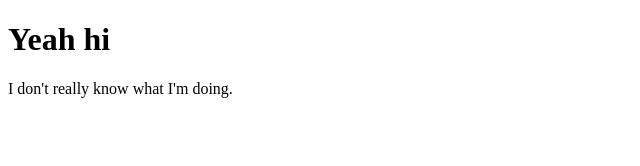
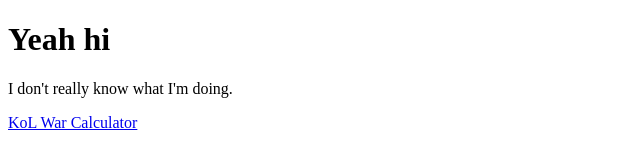
Before and after one commit to almightyJanitor/almightyJanitor.github.io, a plain HTML site: page index.html in a window 1280 px wide. Shown: the whole page, without its empty margins (0-640 px from the left). Drawn offline with Linux system fonts and the light colour scheme.

Commit message:
Update index.html

```diff
--- a/index.html
+++ b/index.html
@@ -3,5 +3,6 @@
 <body>
 <h1>Yeah hi</h1>
 <p>I don't really know what I'm doing.</p>
+<a href='/kol'>KoL War Calculator</a>
 </body>
 </html>
```
